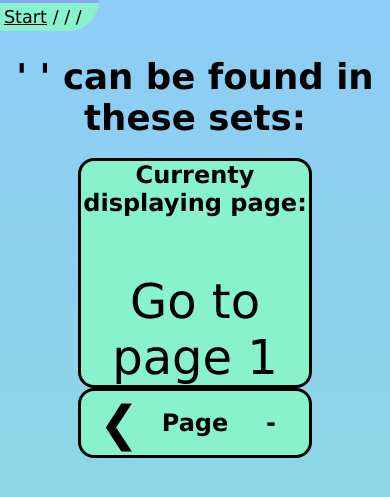
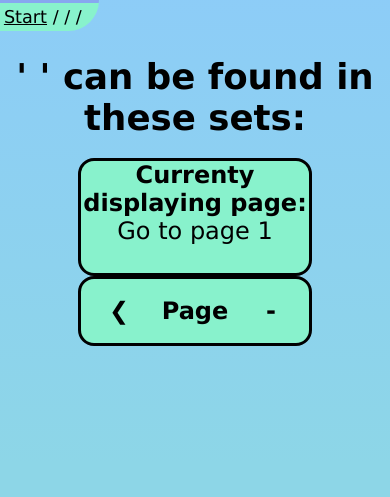
Before and after one commit to SamuelHellqvist/tnmk30_lego, a PHP site: page /setList.php in a window 390 px wide. Shown: the part 84-581 px from the top of the page. Run offline with PHP 8.4, Linux system fonts and the light colour scheme; data that the repository does not hold is empty.

Commit message:
go to page 1 font size

```diff
--- a/style.css
+++ b/style.css
@@ -615,6 +615,10 @@ form{
         font-weight: bold;
     }
 
+    .pageBtns a:link{
+        font-size: 1.5rem;
+    }
+
     #page_a{
         font-size: 1.5rem;
     }
```
